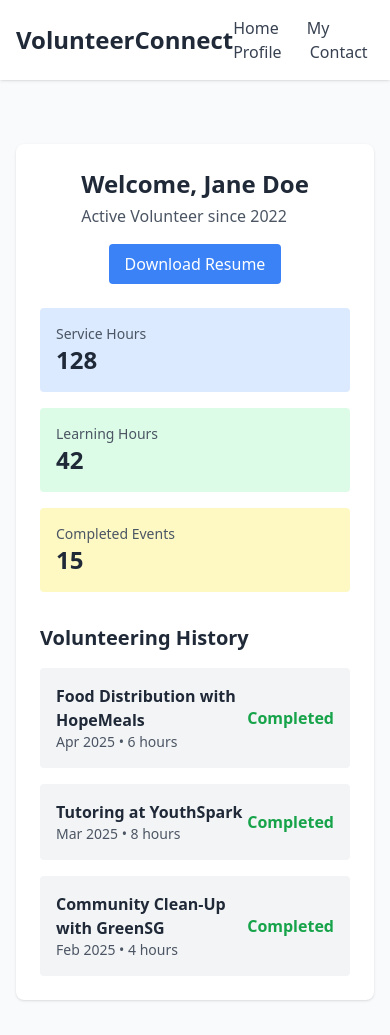
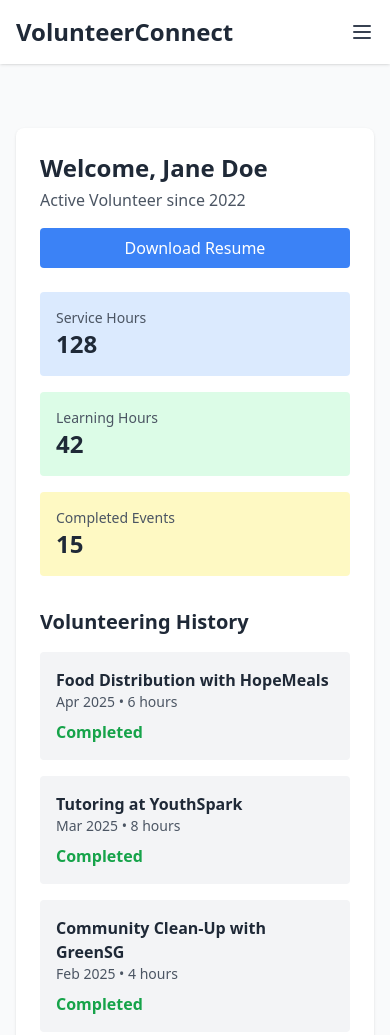
Before and after one commit to russellwong-code/russellwong-code.github.io, a plain HTML site: page volunteer-site/profile.html in a window 390 px wide. Shown: the top 1035 px of the page. Drawn offline with nearby package versions, Linux system fonts and the light colour scheme.

Commit message:
Update profile.html

```diff
--- a/volunteer-site/profile.html
+++ b/volunteer-site/profile.html
@@ -11,10 +11,13 @@
   <nav class="bg-white shadow sticky top-0 z-50">
     <div class="max-w-7xl mx-auto px-4 py-4 flex justify-between items-center">
       <h1 class="text-2xl font-bold">VolunteerConnect</h1>
-      <div class="space-x-6">
-        <a href="index.html" class="text-gray-700 hover:text-blue-500">Home</a>
-        <a href="#" class="text-gray-700 hover:text-blue-500">My Profile</a>
-        <a href="#contact" class="text-gray-700 hover:text-blue-500">Contact</a>
+      <button class="md:hidden block text-gray-700" onclick="document.getElementById('mobile-menu').classList.toggle('hidden')">
+        <svg class="w-6 h-6" fill="none" stroke="currentColor" viewBox="0 0 24 24" xmlns="http://www.w3.org/2000/svg"><path stroke-linecap="round" stroke-linejoin="round" stroke-width="2" d="M4 6h16M4 12h16M4 18h16"></path></svg>
+      </button>
+      <div id="mobile-menu" class="hidden md:flex md:space-x-6 flex-col md:flex-row md:items-center md:static absolute top-16 left-0 w-full bg-white md:bg-transparent md:w-auto md:shadow-none shadow-md z-40">
+        <a href="index.html" class="block px-4 py-2 md:py-0 text-gray-700 hover:text-blue-500">Home</a>
+        <a href="#" class="block px-4 py-2 md:py-0 text-gray-700 hover:text-blue-500">My Profile</a>
+        <a href="#contact" class="block px-4 py-2 md:py-0 text-gray-700 hover:text-blue-500">Contact</a>
       </div>
     </div>
   </nav>
@@ -22,16 +25,16 @@
   <!-- Profile Section -->
   <section class="py-16 px-4 max-w-4xl mx-auto">
     <div class="bg-white shadow rounded-lg p-6">
-      <div class="flex flex-col md:flex-row md:justify-between items-center mb-6">
+      <div class="flex flex-col md:flex-row md:justify-between items-start md:items-center mb-6 space-y-4 md:space-y-0">
         <div>
           <h2 class="text-2xl font-bold mb-1">Welcome, Jane Doe</h2>
           <p class="text-gray-600">Active Volunteer since 2022</p>
         </div>
-        <button class="mt-4 md:mt-0 bg-blue-500 text-white px-4 py-2 rounded hover:bg-blue-600">Download Resume</button>
+        <button class="bg-blue-500 text-white px-4 py-2 rounded hover:bg-blue-600 w-full md:w-auto">Download Resume</button>
       </div>
 
       <!-- Metrics Summary -->
-      <div class="grid grid-cols-1 md:grid-cols-3 gap-4 mb-8">
+      <div class="grid grid-cols-1 sm:grid-cols-2 md:grid-cols-3 gap-4 mb-8">
         <div class="bg-blue-100 p-4 rounded">
           <p class="text-sm text-gray-600">Service Hours</p>
           <p class="text-2xl font-bold">128</p>
@@ -51,7 +54,7 @@
         <h3 class="text-xl font-semibold mb-4">Volunteering History</h3>
         <ul class="space-y-4">
           <li class="bg-gray-100 p-4 rounded">
-            <div class="flex justify-between items-center">
+            <div class="flex justify-between items-center flex-wrap gap-2">
               <div>
                 <p class="font-semibold">Food Distribution with HopeMeals</p>
                 <p class="text-sm text-gray-600">Apr 2025 • 6 hours</p>
@@ -60,7 +63,7 @@
             </div>
           </li>
           <li class="bg-gray-100 p-4 rounded">
-            <div class="flex justify-between items-center">
+            <div class="flex justify-between items-center flex-wrap gap-2">
               <div>
                 <p class="font-semibold">Tutoring at YouthSpark</p>
                 <p class="text-sm text-gray-600">Mar 2025 • 8 hours</p>
@@ -69,7 +72,7 @@
             </div>
           </li>
           <li class="bg-gray-100 p-4 rounded">
-            <div class="flex justify-between items-center">
+            <div class="flex justify-between items-center flex-wrap gap-2">
               <div>
                 <p class="font-semibold">Community Clean-Up with GreenSG</p>
                 <p class="text-sm text-gray-600">Feb 2025 • 4 hours</p>
```
